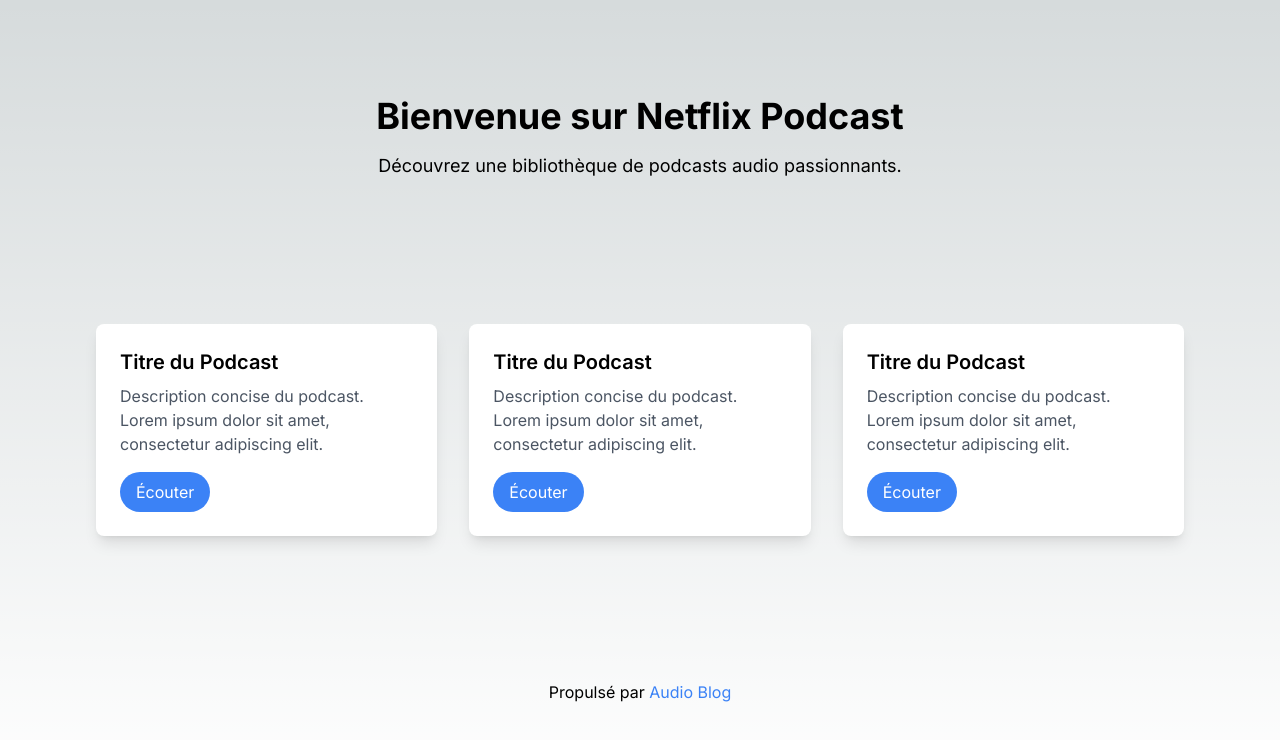
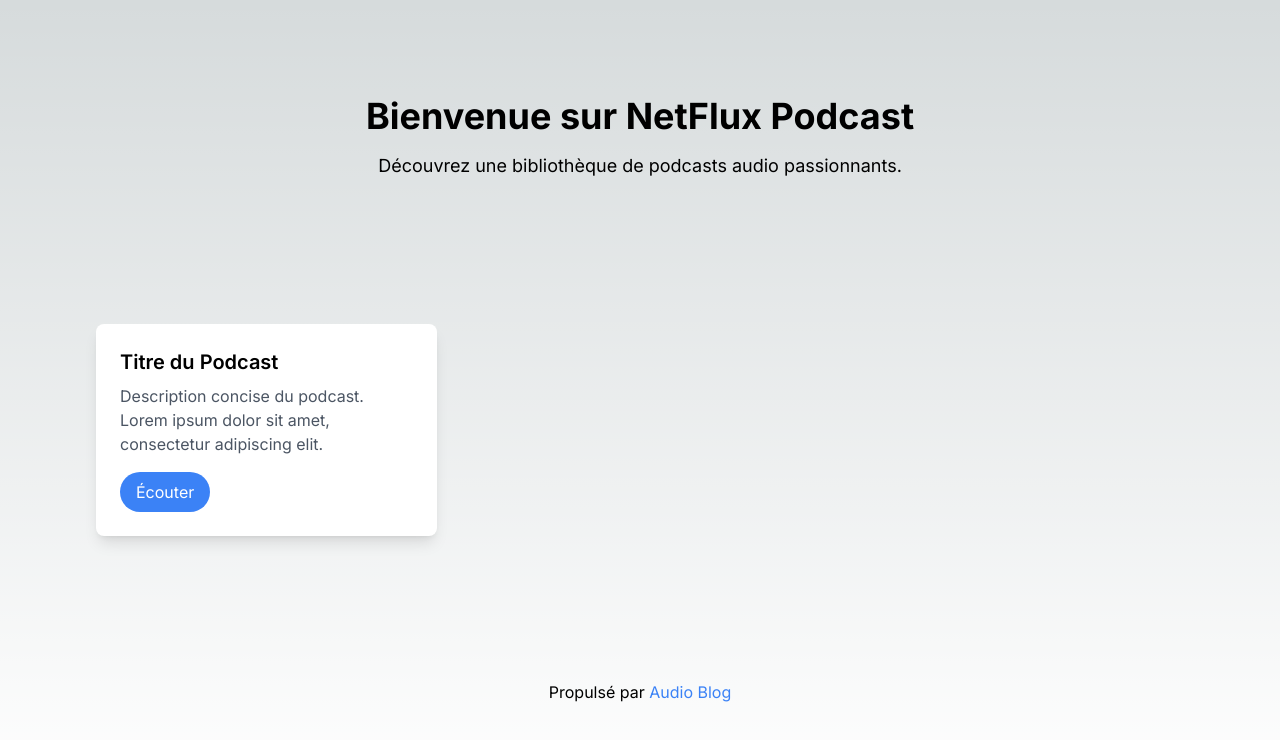
Before and after one commit to halilcancaliskan/netflixpodcast, a Next.js app in the folder netflixpodcast/: page / in a window 1280 px wide. Shown: the top 740 px of the page. Built offline with nearby package versions, Linux system fonts and the light colour scheme.

Commit message:
title change

```diff
--- a/netflixpodcast/src/app/page.tsx
+++ b/netflixpodcast/src/app/page.tsx
@@ -5,7 +5,7 @@
   return (
     <main className="flex min-h-screen flex-col items-center justify-between p-24">
       <header className="text-center mb-16">
-        <h1 className="text-4xl font-bold">Bienvenue sur Netflix Podcast</h1>
+        <h1 className="text-4xl font-bold">Bienvenue sur NetFlux Podcast</h1>
         <p className="mt-4 text-lg">
           Découvrez une bibliothèque de podcasts audio passionnants.
         </p>
@@ -23,27 +23,6 @@
             Écouter
           </button>
         </div>
-        <div className="bg-white p-6 rounded-lg shadow-lg">
-          <h2 className="text-xl font-semibold mb-2">Titre du Podcast</h2>
-          <p className="text-gray-600">
-            Description concise du podcast. Lorem ipsum dolor sit amet,
-            consectetur adipiscing elit.
-          </p>
-          <button className="mt-4 bg-blue-500 text-white px-4 py-2 rounded-full">
-            Écouter
-          </button>
-        </div>
-        <div className="bg-white p-6 rounded-lg shadow-lg">
-          <h2 className="text-xl font-semibold mb-2">Titre du Podcast</h2>
-          <p className="text-gray-600">
-            Description concise du podcast. Lorem ipsum dolor sit amet,
-            consectetur adipiscing elit.
-          </p>
-          <button className="mt-4 bg-blue-500 text-white px-4 py-2 rounded-full">
-            Écouter
-          </button>
-        </div>
-
         {/* Ajoutez d'autres aperçus de podcasts selon vos besoins */}
       </section>
 
```
